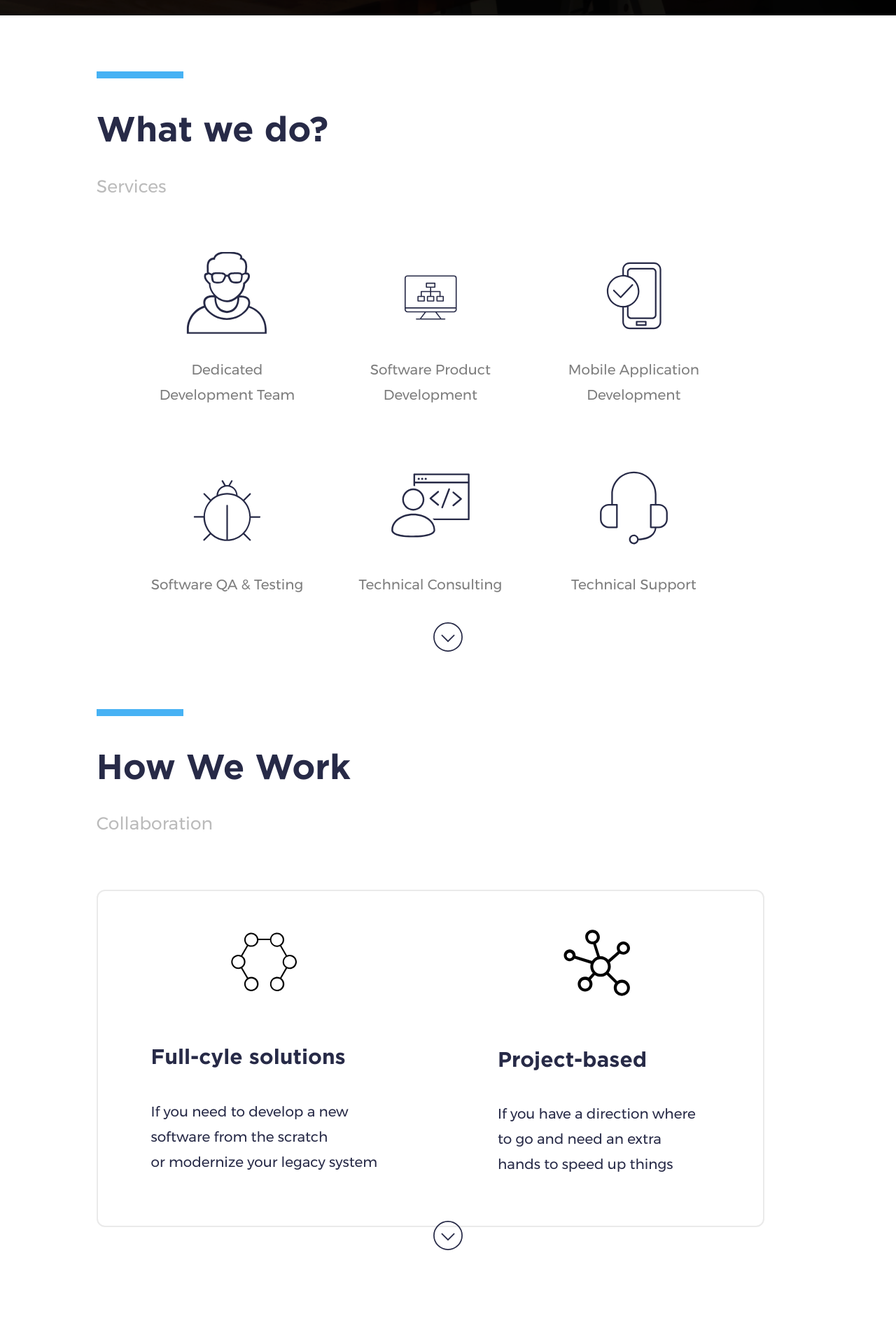
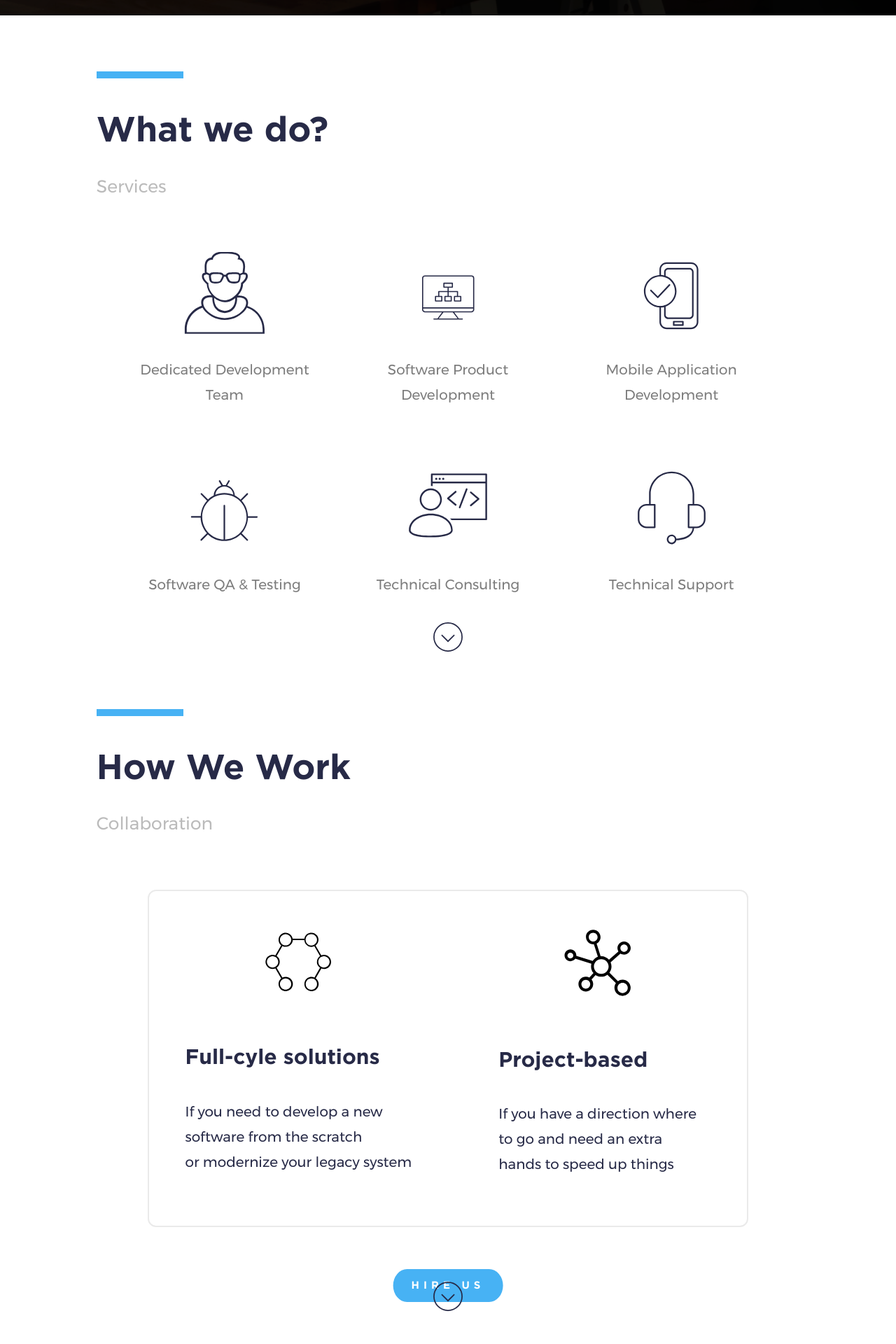
Before and after one commit to chalatz/jastics-labs, a Jekyll site: the page built from index.md, in a window 1280 px wide. Shown: the part 878-2798 px from the top of the page at 70% size. Built offline with Jekyll 4.4.1, drawn with Linux system fonts in a browser that asks for light colours; before the commit the page ends 2711 px from its top, so only the background shows below that.

Commit message:
Added how we work

```diff
--- a/_includes/sections/how-we-work.html
+++ b/_includes/sections/how-we-work.html
@@ -44,6 +44,14 @@
 
         </div>
 
+        <div class="how-we-work__btn">
+            <a href="" class="hire-us-btn hire-us-btn--blue hire-us-btn--centered">
+                <span class="hire-us-btn__text">
+                    Hire Us
+                </span>
+            </a>
+        </div>
+
     </div>
 
     <a href="#our-clients" class="go-to-next">
--- a/_sass/hire-us-btn.scss
+++ b/_sass/hire-us-btn.scss
@@ -32,4 +32,28 @@
         }
     }
 
+    &--blue {
+
+        position: static;
+        background-color: $lightblue;
+        border: 2px solid $lightblue;
+
+        -webkit-transition: box-shadow .1s linear;
+            transition: box-shadow .1s linear;
+
+        &:hover {
+            box-shadow: 0px 0px 41px -11px rgba(0,0,0,0.75);
+            background-color: $lightblue;
+            .hire-us-btn__text {
+                color: #fff;
+            }
+        }
+
+    }
+
+    &--centered {
+        margin-left: 50%;
+        transform: translateX(-50%);
+    }
+
 }
--- a/_sass/sections.scss
+++ b/_sass/sections.scss
@@ -23,6 +23,8 @@
 
     &__content {
         width: 95%;
+        margin-right: auto;
+        margin-left: auto;
     }
 
 }
@@ -35,7 +37,7 @@
 
     &__icon {
         display: inline-block;
-        width: 30%;
+        width: 33%;
         text-align: center;
         margin-bottom: 80px;
         padding: 0 12px;
@@ -44,7 +46,7 @@
             margin-bottom: 55px;
         }
         @include breakpoint(medium) {
-            width: 45%;
+            width: 50%;
             margin-bottom: 50px;
         }
         @include breakpoint(small) {
@@ -70,7 +72,18 @@
     &__content {
         border: 2px solid $lightergray;
         border-radius: 12px;
+        width: 90%;
+        margin-left: auto;
+        margin-right: auto;
         @include clearfix;
+
+        @include breakpoint(large) {
+            width: 95%;
+        }
+
+        @include breakpoint(medium) {
+            width: 100%;
+        }
     }
 
     &__item {
@@ -104,4 +117,8 @@
         line-height: 1.8;
     }
 
+    &__btn {
+        margin: 60px 0 0 0;
+    }
+
 }
--- a/_sass/vars.scss
+++ b/_sass/vars.scss
@@ -21,7 +21,7 @@
 
 @mixin breakpoint($point) {
     @if $point == large {
-        @media (max-width: 1000px) { @content ; }
+        @media (max-width: 1024px) { @content ; }
     }
     @else if $point == medium {
         @media (max-width: 768px) { @content ; }
```
